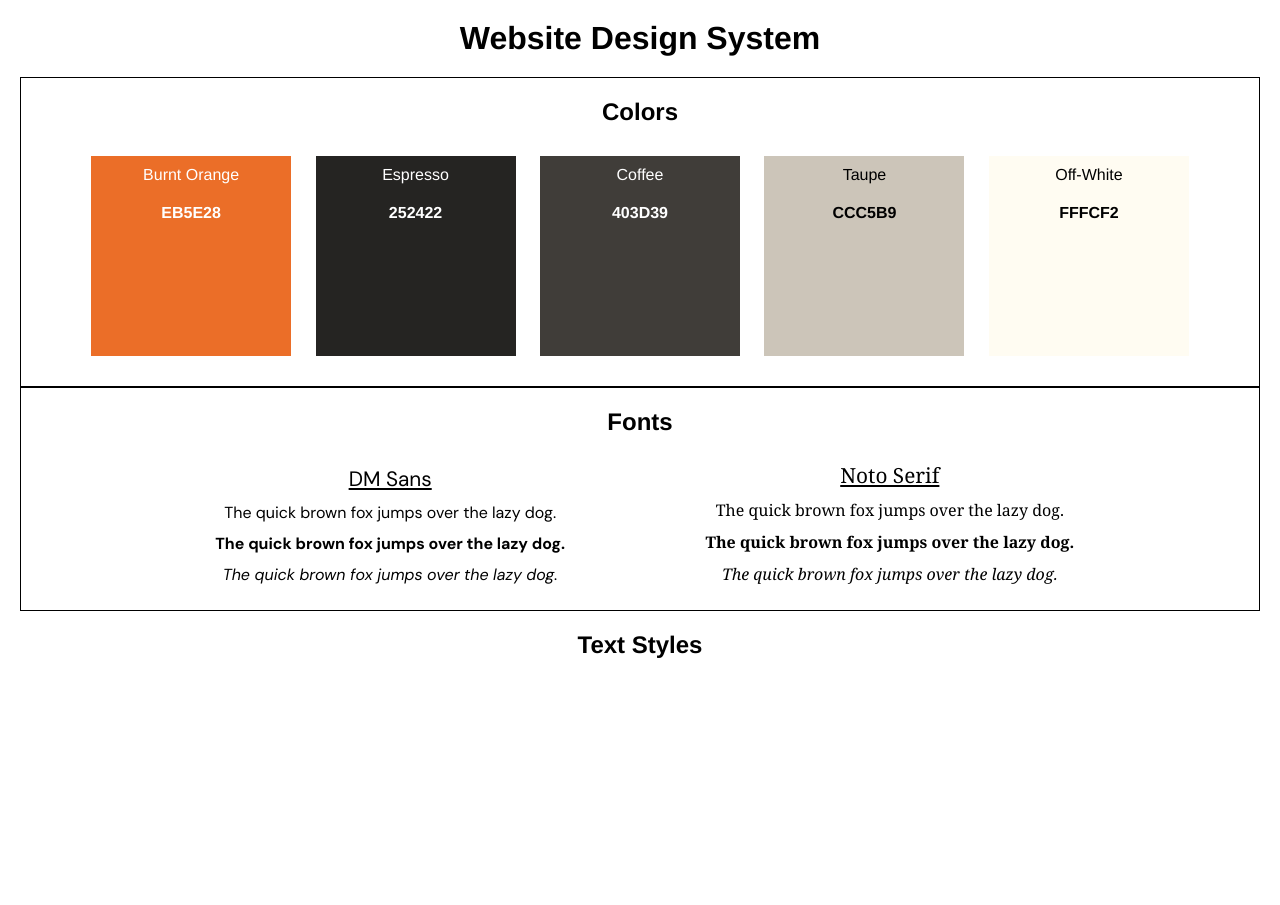
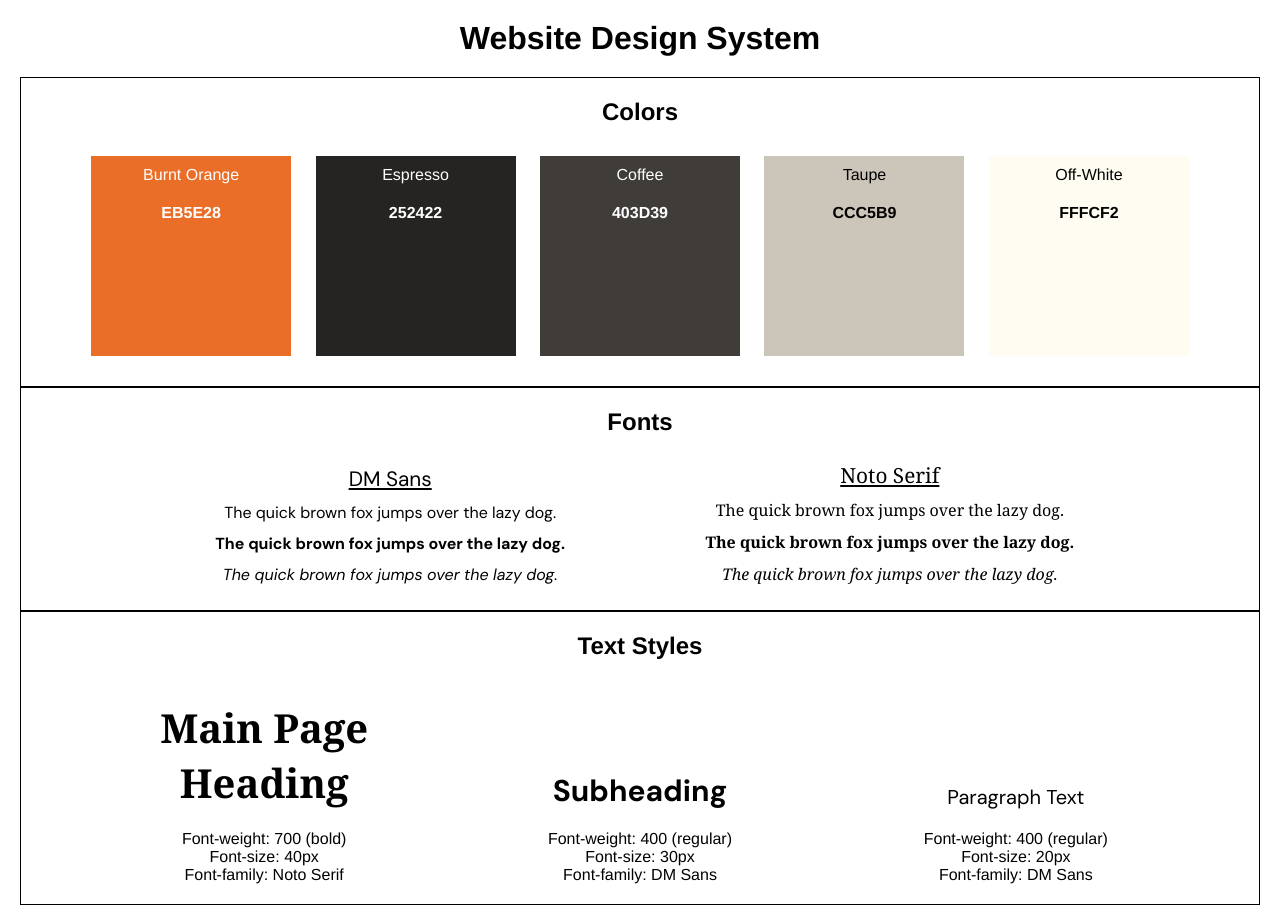
Before and after one commit to kimdrezdon/website-design-system, a plain HTML site: page index.html in a window 1280 px wide. Before the commit the page ends 800 px from the top, so only its background shows below. Drawn offline with Linux system fonts and the light colour scheme.

Commit message:
Add text-styles section

```diff
--- a/index.html
+++ b/index.html
@@ -56,8 +56,34 @@
                 </div>
             </div>
         </section>
-        <section>
+        <section class="style-guide">
             <h1>Text Styles</h1>
+            <div class="text-styles-container">
+                <div class="style-panel h1-style">
+                    <h1>Main Page Heading</h1>
+                    <ul>
+                        <li>Font-weight: 700 (bold)</li>
+                        <li>Font-size: 40px</li>
+                        <li>Font-family: Noto Serif</li>
+                    </ul>
+                </div>
+                <div class="style-panel h2-style">
+                    <h2>Subheading</h2>
+                    <ul>
+                        <li>Font-weight: 400 (regular)</li>
+                        <li>Font-size: 30px</li>
+                        <li>Font-family: DM Sans</li>
+                    </ul>
+                </div>
+                <div class="style-panel p-style">
+                    <p>Paragraph Text</p>
+                    <ul>
+                        <li>Font-weight: 400 (regular)</li>
+                        <li>Font-size: 20px</li>
+                        <li>Font-family: DM Sans</li>
+                    </ul>
+                </div>
+            </div>
         </section>
     </main>
 </body>
--- a/styles.css
+++ b/styles.css
@@ -101,3 +101,35 @@ h1 {
     font-weight: 400;
     font-style: italic;
 }
+
+.style-guide {
+    border: 1px solid black;
+    margin: 0 20px;
+}
+
+.style-panel {
+    display: inline-block;
+    width: 30%;
+    padding-bottom: 20px;
+}
+
+.h1-style h1 {
+    font-family: 'Noto Serif', serif;
+    font-size: 40px;
+}
+
+.h2-style h2 {
+    font-family: 'DM Sans', sans-serif;
+    font-size: 30px;
+    padding: 20px;
+}
+
+.p-style p {
+    font-family: 'DM Sans', sans-serif;
+    font-size: 20px;
+    padding: 20px;
+}
+
+li {
+    list-style-type: none;
+}
```
